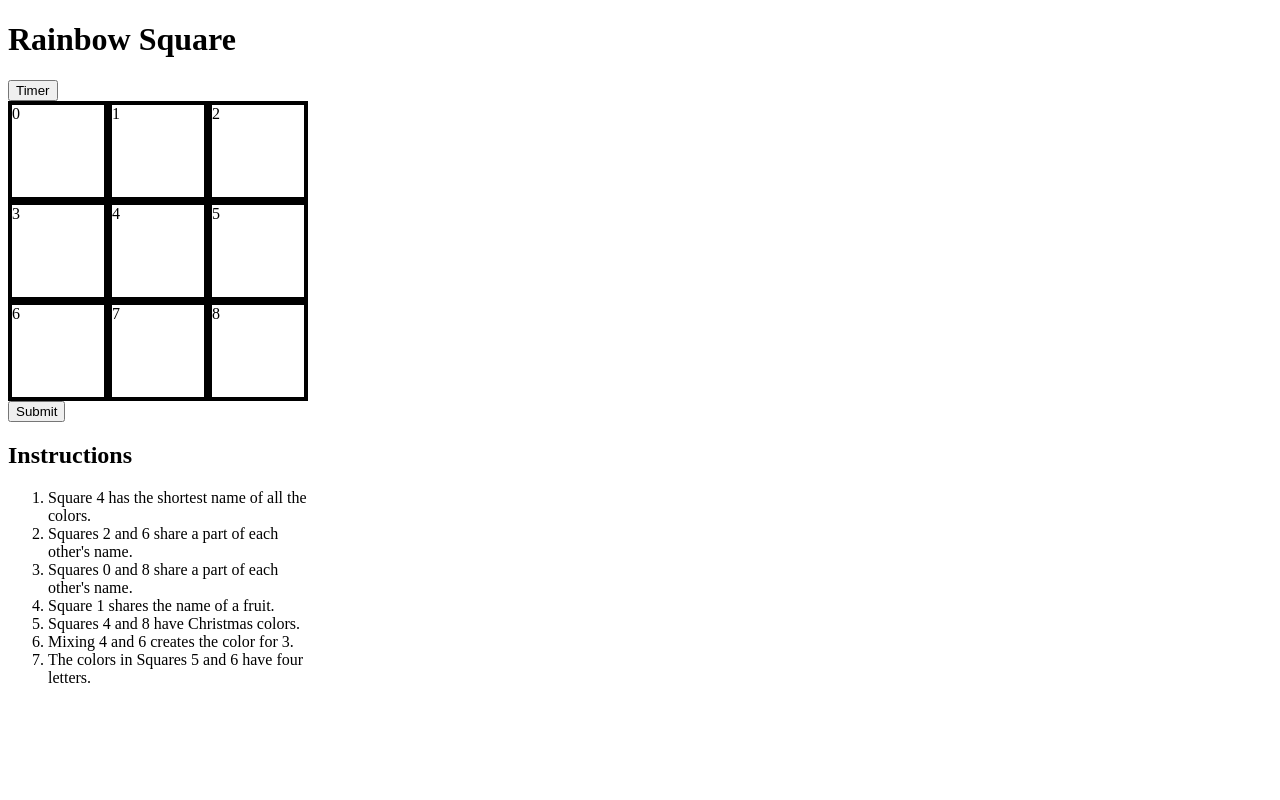
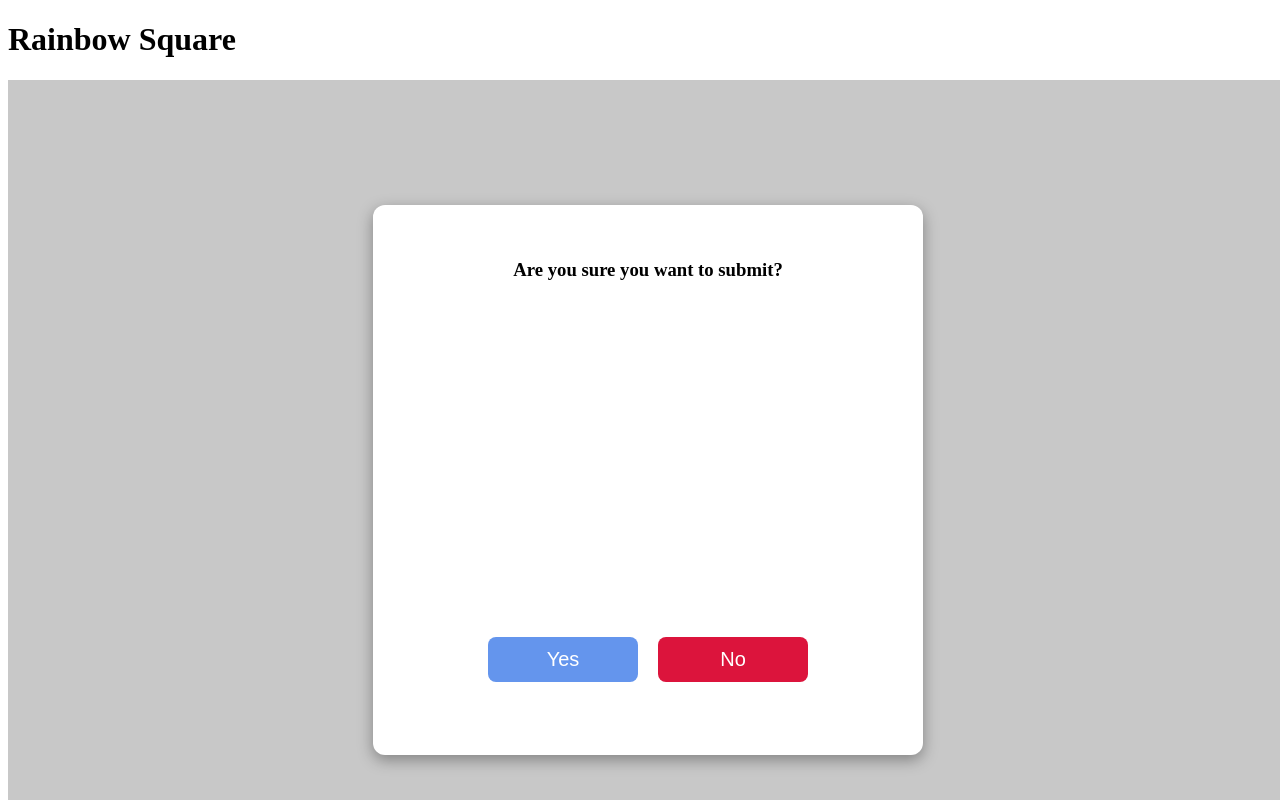
Before and after one commit to janesunpark/puzzler, a React app: page / in a window 1280 px wide. Both pictures are taken after a click on the button "Submit". Built offline with nearby package versions, Linux system fonts and the light colour scheme.

Commit message:
added prompts but themissed square prompt is not reloading because the newArr is not being cleared

```diff
--- a/src/App.js
+++ b/src/App.js
@@ -3,6 +3,8 @@ import './style.css';
 import instructions from './instructions.js';
 import solutions from './solutions.js';
 import Modal from './Modal';
+import CompletedPrompt from './CompletedPrompt';
+import "./IncompletePrompt";
 
 // const express = require('express');
 // App.use(express.json());
@@ -22,6 +24,7 @@ function App() {
       isCompleted: false,
       clickedSquare: 99,
       openModal: false,
+      incorrectAnswers: [],
       input: {
         0: '',
         1: '',
@@ -46,20 +49,63 @@ function App() {
   updateState({...state, clickedSquare: idx})
   };
 
-  function checkAnswer(modalStatus) {
+  function openModal(modalStatus) {
     updateState({...state, openModal: modalStatus});
-    // const correctAnswers = Object.values(solutions[puzzleId]);
-    // const userInput = Object.values(state.input);
+  }
+
+  function clearGame(modalStatus) {
+    const newGame = {
+      0: '',
+      1: '',
+      2: '',
+      3: '',
+      4: '',
+      5: '',
+      6: '',
+      7: '',
+      8: '',
+    }
+    updateState({ ...state, openModal: modalStatus, input: newGame });
+  }
+
+  const correct = Object.values(solutions[state.puzzleId]);
+
+  function checkAnswer() {
+
+    let userInput = {
+      0: false,
+      1: false,
+      2: false,
+      3: false,
+      4: false,
+      5: false,
+      6: false,
+      7: false,
+      8: false
+    }
+
+    for (let i = 0; i < correct.length; i += 1) {
+      if (state.input[i] === correct[i]) {
+        userInput[i] = true;
+      }
+    }
 
 
-    // for (let i = 0; i < userInput.length; i += 1) {
-    //   if (userInput[i] !== correctAnswers[i]) {
-    //    Alert(`Square ${i} is incorrect`);
-    //   }
-    //   Alert(`Great job! You solved Puzzle ${puzzleId}!`);
-    // }
-    // updateState({...state, isCompleted: true});
-  }
+    const incorrectInput = [];
+    for (const key in userInput) {
+      if (userInput[key] === false) {
+        incorrectInput.push(key);
+      }
+    };
+
+
+    if (incorrectInput[0]) {
+      updateState({...state, incorrectAnswers: incorrectInput});
+    } else {
+      updateState({...state, incorrectAnswers: [], isCompleted: true});
+    }
+
+   }
 
 
 
@@ -74,6 +120,7 @@ for (let i = 0; i < Object.keys(state.input).length; i++) {
 
 const instructArr = Object.values(instructions[state.puzzleId]);
 
+
 const instructSet = [];
 for (let i = 0; i < instructArr.length; i++) {
     instructSet.push(<li key={i} index={i}>{instructArr[i]}</li>);
@@ -81,6 +128,9 @@ for (let i = 0; i < instructArr.length; i++) {
 
 return (
   <div id="board">
+    {state.openModal && <Modal closeModal={openModal} checkAnswer={checkAnswer} />}
+    {state.isCompleted && state.openModal && !state.incorrectAnswers[0] && <CompletedPrompt puzzleId={state.puzzleId} closeModal={openModal} clearGame={clearGame}/>}
+    {state.incorrectAnswers[0] && state.openModal && <IncompletePrompt closeModal={openModal} incorrectAnswers={state.incorrectAnswers} clearGame={clearGame}/>}
     <div><button key={state.puzzleId} index={state.userId} onClick={()=>Date()}>Timer</button></div>
     {squares}
     {state.clickedSquare !== 99 && (
@@ -98,8 +148,7 @@ return (
       </ul>
     </div>
   )}
-    <button className='btn' onSubmit={() => {checkAnswer(!state.openModal)}}>Submit</button>
-    {state.openModal && (<Modal />)}
+    <button className='btn' onClick={() => openModal(!state.openModal)}>Submit</button>
     <h2>Instructions</h2>
     <ol>
     {instructSet}
@@ -108,6 +157,7 @@ return (
 );
 
 };
+import IncompletePrompt from "./IncompletePrompt";
 
 
 
--- /dev/null
+++ b/src/CompletedPrompt.js
@@ -0,0 +1,23 @@
+import React from 'react'
+
+function CompletedPrompt( { puzzleId, closeModal, clearGame } ) {
+    return (
+     <div className='modalBackground'>
+        <div className='modalContainer'>
+         {/* <button onClick={() => closeModal()}> X </button> */}
+         <div className='title'>
+             <h3>Great job! You solved Puzzle {puzzleId}!</h3>
+         </div>
+         <div className='body'>
+             <p>Create an account to play again!</p>
+         </div>
+         <div className='footer'>
+             <button onClick={() => closeModal(false)}>Create Account</button>
+             <button onClick={() => closeModal(false)}>No Thanks</button>
+         </div>
+        </div>
+     </div>
+    )
+}
+
+export default CompletedPrompt;
--- /dev/null
+++ b/src/IncompletePrompt.js
@@ -0,0 +1,31 @@
+import React from 'react'
+
+function IncompletePrompt({ incorrectAnswers, closeModal, clearGame }) {
+    let newArr = [];
+    for (let i = 0; i < incorrectAnswers.length; i += 1) {
+        if (i < incorrectAnswers.length - 1) {
+            newArr.push(incorrectAnswers[i] + ', ');
+        } else {
+            newArr.push(incorrectAnswers[i]);
+        }
+    }
+    return (
+        <div className='modalBackground'>
+           <div className='modalContainer'>
+            {/* <button onClick={() => closeModal()}> X </button> */}
+            <div className='title'>
+                <h3>Try again!</h3>
+            </div>
+            <div className='body'>
+                <p>You missed Squares { newArr }</p>
+            </div>
+            <div className='footer'>
+                <button onClick={() => closeModal(false)}>Continue</button>
+                <button onClick={() => clearGame(false)}>Stop Game</button>
+            </div>
+           </div>
+        </div>
+    )
+}
+
+export default IncompletePrompt;
--- a/src/Modal.js
+++ b/src/Modal.js
@@ -1,18 +1,19 @@
-import React from 'react'
+import React from 'react';
+import './style.css';
 
-function Modal() {
+function Modal( { closeModal, checkAnswer } ) {
     return (
         <div className='modalBackground'>
            <div className='modalContainer'>
-            <button> X </button>
+            {/* <button onClick={() => closeModal()}> X </button> */}
             <div className='title'>
                 <h3>Are you sure you want to submit?</h3>
             </div>
             <div className='body'>
             </div>
             <div className='footer'>
-                <button>Yes</button>
-                <button>No</button>
+                <button onClick={() => checkAnswer()}>Yes</button>
+                <button id='cancelBtn' onClick={() => closeModal()}>No</button>
             </div>
            </div>
         </div>
--- a/src/solutions.js
+++ b/src/solutions.js
@@ -1,14 +1,15 @@
 const solutions = {
+
     0: {
-        0: 'Red',
+        0: 'LightGreen',
         1: 'Orange',
-        2: 'Yellow',
-        3: 'YellowGreen',
-        4: 'Green',
-        5: 'SkyBlue',
-        6: 'Blue',
-        7: 'Purple',
-        8: 'Pink'
+        2: 'Aqua',
+        3: 'DarkOrchid',
+        4: 'Crimson',
+        5: 'Violet',
+        6: 'DodgerBlue',
+        7: 'Yellow',
+        8: 'MediumSeaGreen'
     },
 
     1: {
@@ -24,4 +25,9 @@ const solutions = {
     },
 
 
+
 };
+
+
+
+export default solutions;
--- a/src/style.css
+++ b/src/style.css
@@ -50,3 +50,74 @@
   margin-bottom: 20px;
 
 }
+
+.modalBackground {
+  width: 100vw;
+  height: 100vh;
+  background-color: rgba(200, 200, 200);
+  position: fixed;
+  display: flex;
+  justify-content: center;
+  align-items: center;
+}
+
+.modalContainer {
+  width: 500px;
+  height: 500px;
+  border-radius: 12px;
+  background-color: white;
+  box-shadow: rgba(0, 0, 0, 0.35) 0px 5px 15px;
+  display: flex;
+  flex-direction: column;
+  padding: 25px;
+}
+
+.modalContainer .title {
+  display: inline-block;
+  text-align: center;
+  margin-top: 10px;
+}
+
+.titleCloseBtn {
+  display: flex;
+  justify-content: flex-end;
+}
+
+.titleCloseBtn button {
+  background-color: transparent;
+  border: none;
+  font-size: 25px;
+  cursor: pointer;
+}
+
+.modalContainer .body {
+  flex: 50%;
+  display: flex;
+  justify-content: center;
+  align-items: center;
+  font-size: 1.7rem;
+  text-align: center;
+}
+
+.modalContainer .footer {
+  flex: 20%;
+  display: flex;
+  justify-content: center;
+  align-items: center;
+}
+
+.modalContainer .footer button {
+  width: 150px;
+  height: 45px;
+  margin: 10px;
+  border: none;
+  background-color: cornflowerblue;
+  color: white;
+  border-radius: 8px;
+  font-size: 20px;
+  cursor: pointer;
+}
+
+#cancelBtn {
+  background-color: crimson;
+}
```
